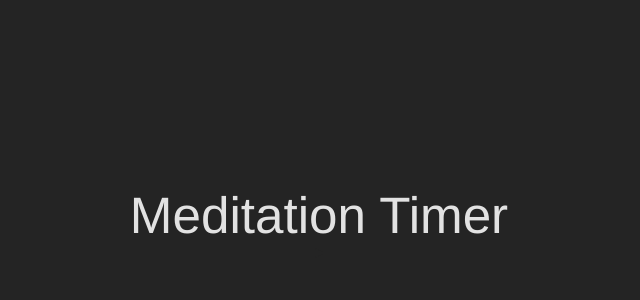
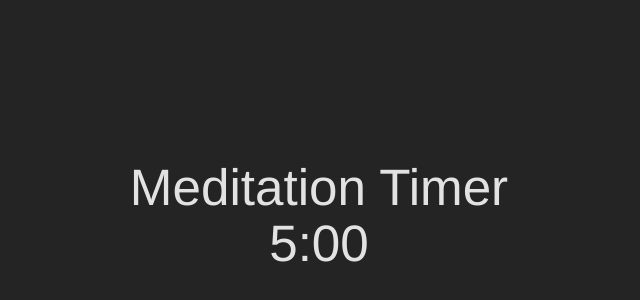
Before and after one commit to garrickhenne/meditation-timer-web, a React (Vite) app in the folder client/: page / in a window 1280 px wide. Shown: the part 172-472 px from the top of the page, without its empty margins (321-961 px from the left). Built offline with nearby package versions, Linux system fonts and the light colour scheme.

Commit message:
Create timer component and countdown state implementation

```diff
--- /dev/null
+++ b/client/src/components/Timer.jsx
@@ -0,0 +1,16 @@
+import PropTypes from 'prop-types';
+import { formatTime } from "../util/TimerUtil";
+
+const Timer = ({ countdown }) => {
+  return (
+    <h1>
+      { formatTime(countdown) }
+    </h1>
+  );
+}
+
+Timer.propTypes = {
+  countdown: PropTypes.number.isRequired,
+};
+
+export default Timer;
--- /dev/null
+++ b/client/src/util/TimerUtil.js
@@ -0,0 +1,10 @@
+/**
+ *
+ * @param {number} time represents the time in seconds.
+ * @returns a string formatted to time. Ex. 5:00, 4:59, ...
+ */
+export const formatTime = (time) => {
+  const minutes = Math.floor(time / 60);
+  const seconds = time % 60;
+  return `${minutes}:${seconds.toString().padStart(2, '0')}`;
+};
--- a/client/src/views/Home.jsx
+++ b/client/src/views/Home.jsx
@@ -1,13 +1,37 @@
+import Timer from '../components/Timer';
 import PlayButton from '../components/PlayButton';
 import StopButton from '../components/StopButton';
+import { useState } from 'react';
+
+const FIVE_MINUTES = 5 * 60;
+const ONE_SECOND = 1000;
 
 const Home = () => {
+  // countdown is in seconds.
+  // TODO: This could be refactored into a custom hook.
+  const [countdown, setCountdown] = useState(FIVE_MINUTES);
+  const [timerId, setTimerId] = useState(null);
+
+  const startTimer = () => {
+    if (timerId) clearInterval(timerId);
+    const id = setInterval(() => {
+      setCountdown((prevCountdown) => prevCountdown - 1);
+    }, ONE_SECOND);
+    setTimerId(id);
+  };
+
+  const stopTimer = () => {
+    if (timerId) clearInterval(timerId);
+    setCountdown(FIVE_MINUTES);
+  };
+
   return (
     <div>
       <h1>Meditation Timer</h1>
+      <Timer countdown={ countdown } />
       <div className='container inline-flex gap-x-3 w-auto'>
-        <PlayButton handleClick={ () => console.log('play clicked') } />
-        <StopButton handleClick={ () => console.log('stop clicked') } />
+        <PlayButton handleClick={ startTimer } />
+        <StopButton handleClick={ stopTimer } />
       </div>
     </div>
   );
```
